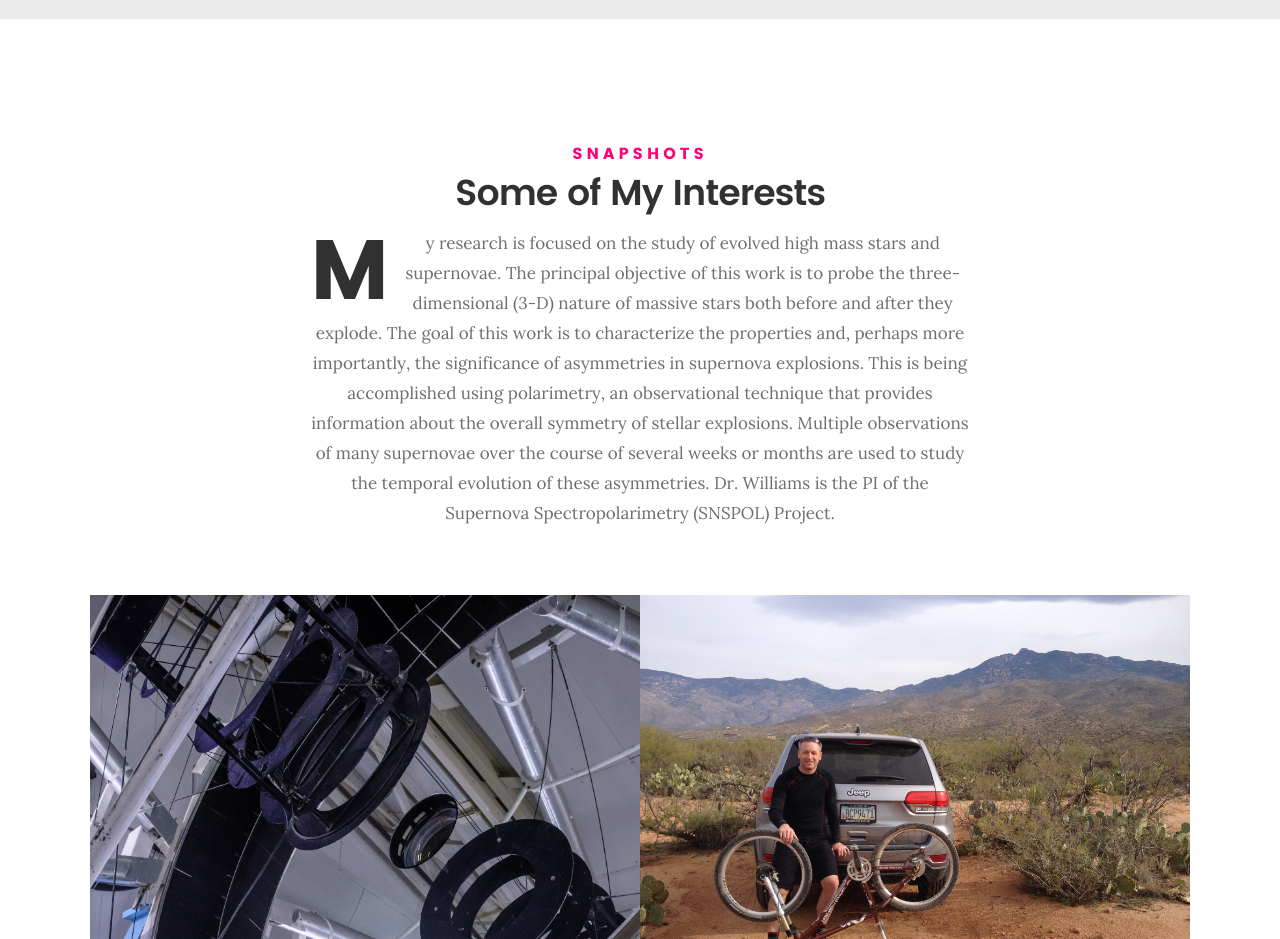
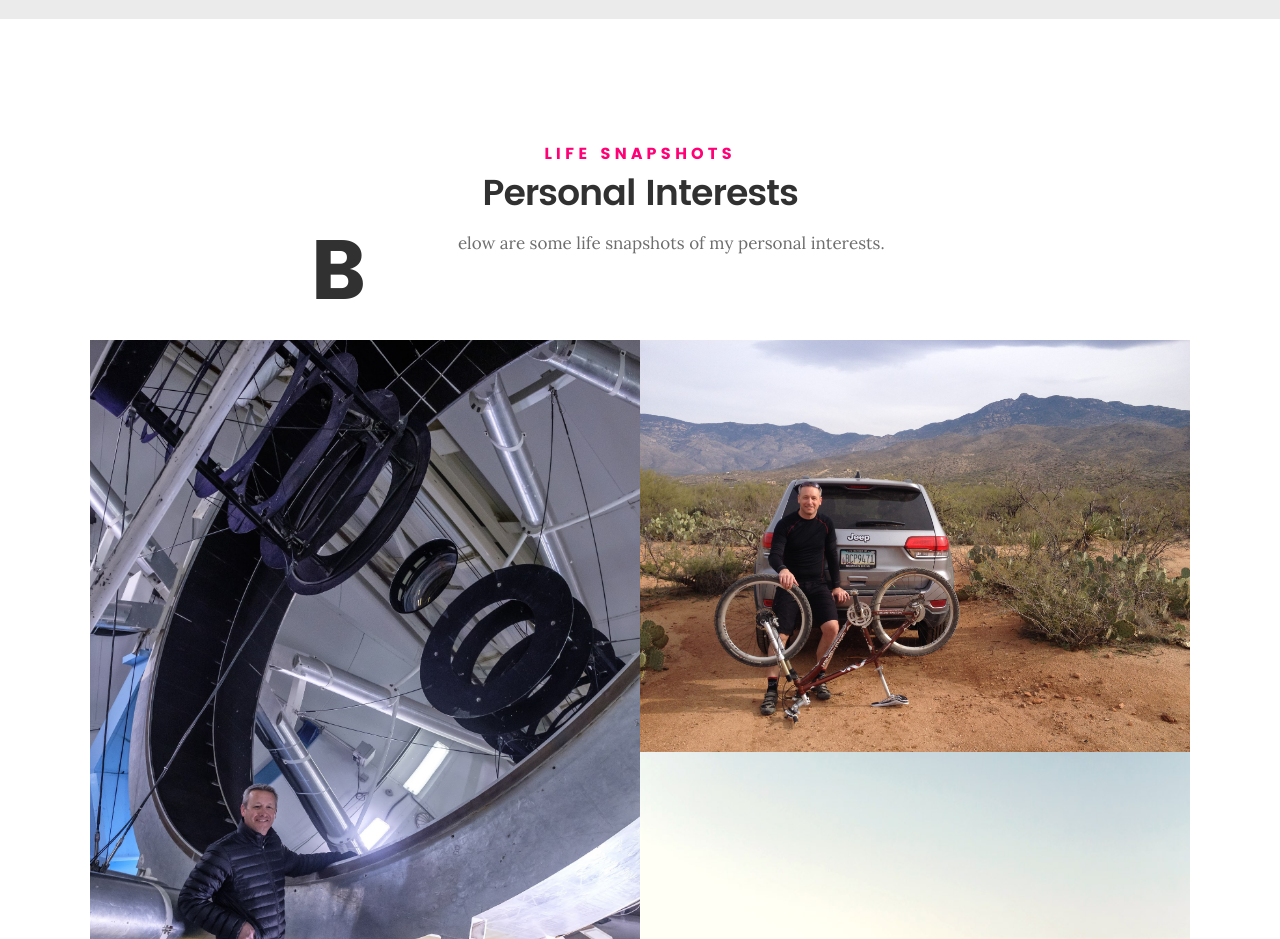
Before and after one commit to ggwilli/ggwilli.github.io, a plain HTML site: page index.html in a window 1280 px wide. Shown: the part 5420-6359 px from the top of the page. Drawn offline with Linux system fonts and the light colour scheme; files whose address does not match are found by name.

Commit message:
Update index.html

```diff
--- a/index.html
+++ b/index.html
@@ -390,11 +390,11 @@
 		<div class="row section-intro">
    		<div class="col-twelve">
 
-   			<h5>Snapshots</h5>
-   			<h1>Some of My Interests</h1>
+   			<h5>Life Snapshots</h5>
+   			<h1>Personal Interests</h1>
 
 			<!-- <p class="lead"> -->
-			<p class="drop-cap">My research is focused on the study of evolved high mass stars and supernovae. The principal objective of this work is to probe the three-dimensional (3-D) nature of massive stars both before and after they explode. The goal of this work is to characterize the properties and, perhaps more importantly, the significance of asymmetries in supernova explosions. This is being accomplished using polarimetry, an observational technique that provides information about the overall symmetry of stellar explosions. Multiple observations of many supernovae over the course of several weeks or months are used to study the temporal evolution of these asymmetries. Dr. Williams is the PI of the Supernova Spectropolarimetry (SNSPOL) Project.</p>
+			<p class="drop-cap">Below are some life snapshots of my personal interests.</p>
 
    		</div>
    	</div> <!-- /section-intro-->
```
